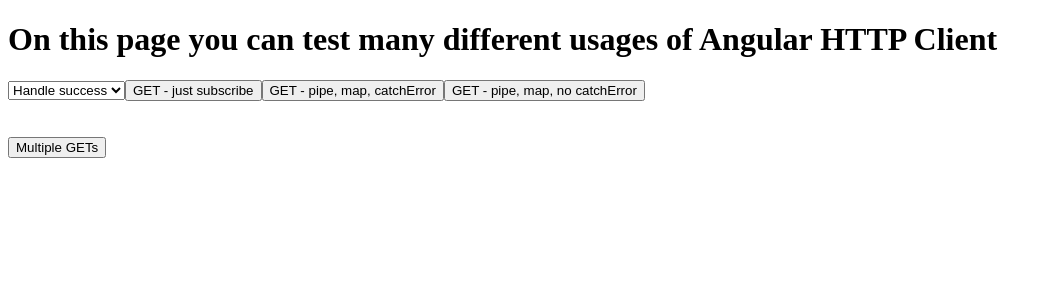
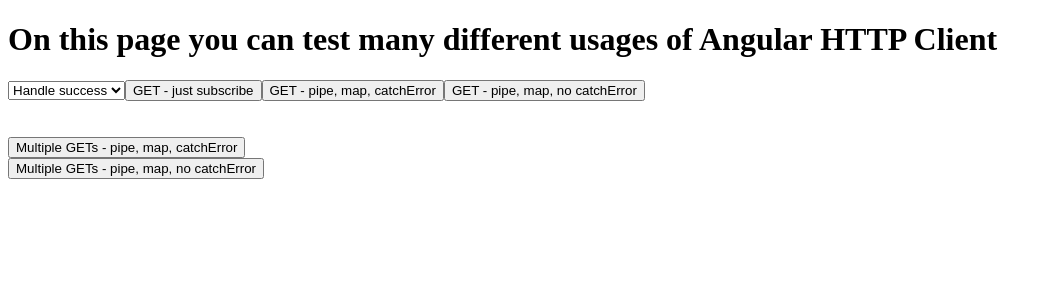
Before and after one commit to kicaj29/AngularHttpClientWithSampleRestApiServer, an Angular app in the folder AngularClient/: page / in a window 1280 px wide. Shown: the top 300 px of the page, without its empty margins (0-1052 px from the left). Built offline with nearby package versions, Linux system fonts and the light colour scheme.

Commit message:
pipe, map, catch error

```diff
--- a/AngularClient/src/app/app.component.html
+++ b/AngularClient/src/app/app.component.html
@@ -10,5 +10,7 @@
 <br/>
 <br/>
 <br/>
-<button (click)="playWithMultipleGets()" >Multiple GETs</button>
+<button (click)="playWithMultipleGets()" >Multiple GETs - pipe, map, catchError</button>
+<br/>
+<button (click)="playWithMultipleGetsNoCatchError()" >Multiple GETs - pipe, map, no catchError</button>
 <router-outlet></router-outlet>
--- a/AngularClient/src/app/app.component.ts
+++ b/AngularClient/src/app/app.component.ts
@@ -133,7 +133,7 @@
           // this will never be executed because map handles only success, to handle an error use catchError!
         }
       ),
-      catchError(error => {
+      catchError((error: HttpErrorResponse) => {
         console.log("catching error...");
         let newError = new WeatherForecastSummaryError();
         newError.count = -1;
@@ -158,7 +158,7 @@
           // this will never be executed because map handles only success, to handle an error use catchError!
         }
       ),
-      catchError(error => {
+      catchError((error: HttpErrorResponse) => {
         console.log("catching error...");
         let newError = new WeatherForecastSummaryError();
         newError.count = -1;
@@ -192,7 +192,90 @@
         // and now the value is treated as success
       }
     );
-
   }
 
+  playWithMultipleGetsNoCatchError() {
+
+    const paramsTrue = new HttpParams()
+    .set('success', true.toString());
+
+    let observableSuccess = this._httpClient.get<WeatherForecast[]>('https://localhost:44351/WeatherForecast', {params: paramsTrue}).pipe(
+      map(
+        (result: WeatherForecast[]) => {
+          console.log('mapping success result...');
+          let res = new WeatherForecastSummary();
+          res.count = result.length;
+          return res;
+        },
+        (error) => {
+          console.log('I SHOULD NEVER BE EXECUTED');
+          // this will never be executed because map handles only success, to handle an error use catchError!
+        }
+      ),
+      catchError((error: HttpErrorResponse) => {
+        console.log("catching error...");
+        let newError = new WeatherForecastSummaryError();
+        newError.count = -1;
+        newError.errorMessage = error.error.statusDescription;
+        return of(newError);
+      })
+    );
+
+    const paramsFalse = new HttpParams()
+      .set('success', false.toString());
+
+    let observableFail1 = this._httpClient.get<WeatherForecast[]>('https://localhost:44351/WeatherForecast', {params: paramsFalse}).pipe(
+      map(
+        (result: WeatherForecast[]) => {
+          console.log('mapping success result...');
+          let res = new WeatherForecastSummary();
+          res.count = result.length;
+          return res;
+        },
+        (error) => {
+          console.log('I SHOULD NEVER BE EXECUTED');
+          // this will never be executed because map handles only success, to handle an error use catchError!
+        }
+      )
+    );
+
+    let observableFail2 = this._httpClient.get<WeatherForecast[]>('https://localhost:44351/WeatherForecast', {params: paramsFalse}).pipe(
+      map(
+        (result: WeatherForecast[]) => {
+          console.log('mapping success result...');
+          let res = new WeatherForecastSummary();
+          res.count = result.length;
+          return res;
+        },
+        (error) => {
+          console.log('I SHOULD NEVER BE EXECUTED');
+          // this will never be executed because map handles only success, to handle an error use catchError!
+        }
+      )
+    );
+
+    const allRequests: Observable<WeatherForecastSummary>[] = [];
+    allRequests.push(observableSuccess);
+    allRequests.push(observableFail1);
+    allRequests.push(observableFail2);
+
+    var finalObservable = forkJoin(allRequests);
+
+    finalObservable.subscribe(
+      (data: WeatherForecastSummary[]) => {
+        debugger;
+        console.log('handling all successes');
+        if (data) {
+          data.forEach(d => {
+            console.log(d.count);
+          });
+        }
+      },
+      (error: HttpErrorResponse) => {
+        debugger;
+        console.log(`status: ${error?.error.statusDescription}`);
+        console.log(`status: ${error?.status}`);
+      }
+    );
+  }
 }
```
Also changed, not shown: 2 other files (tests, documents, lock files or other folders).
